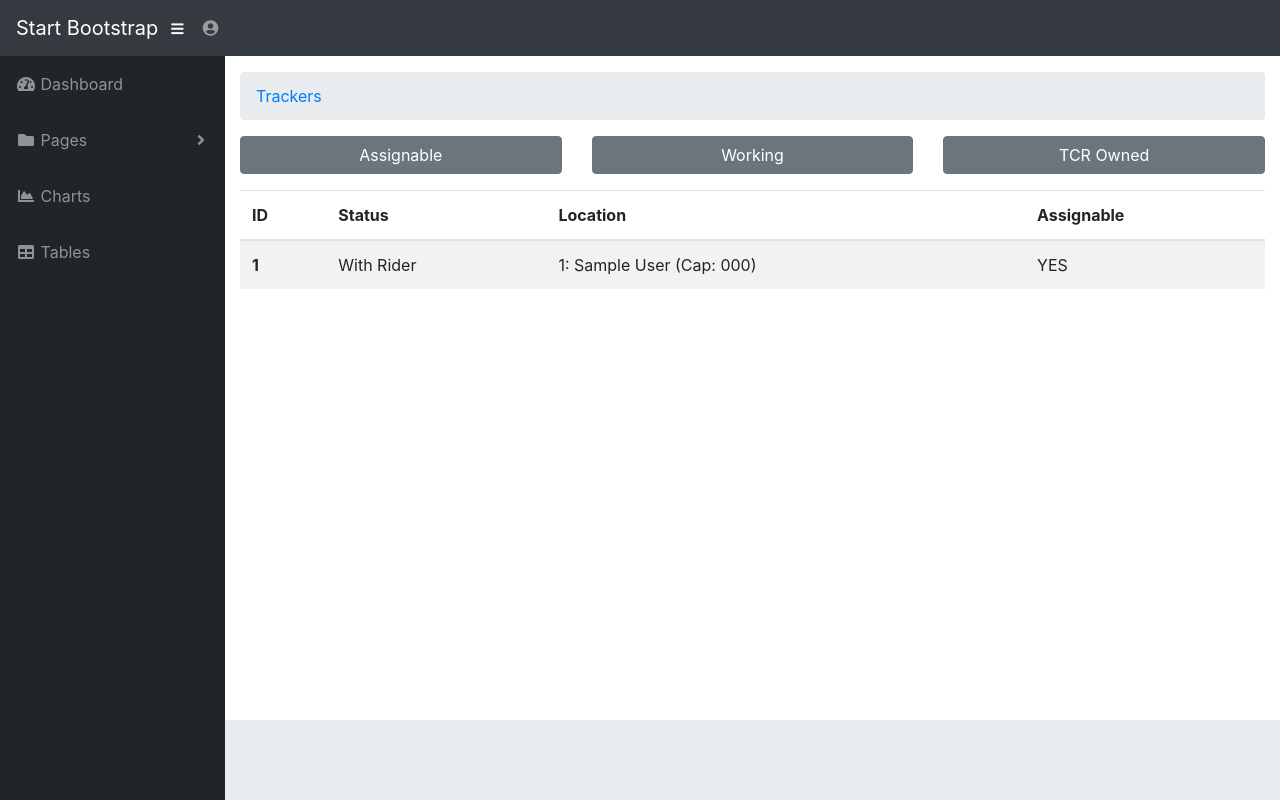
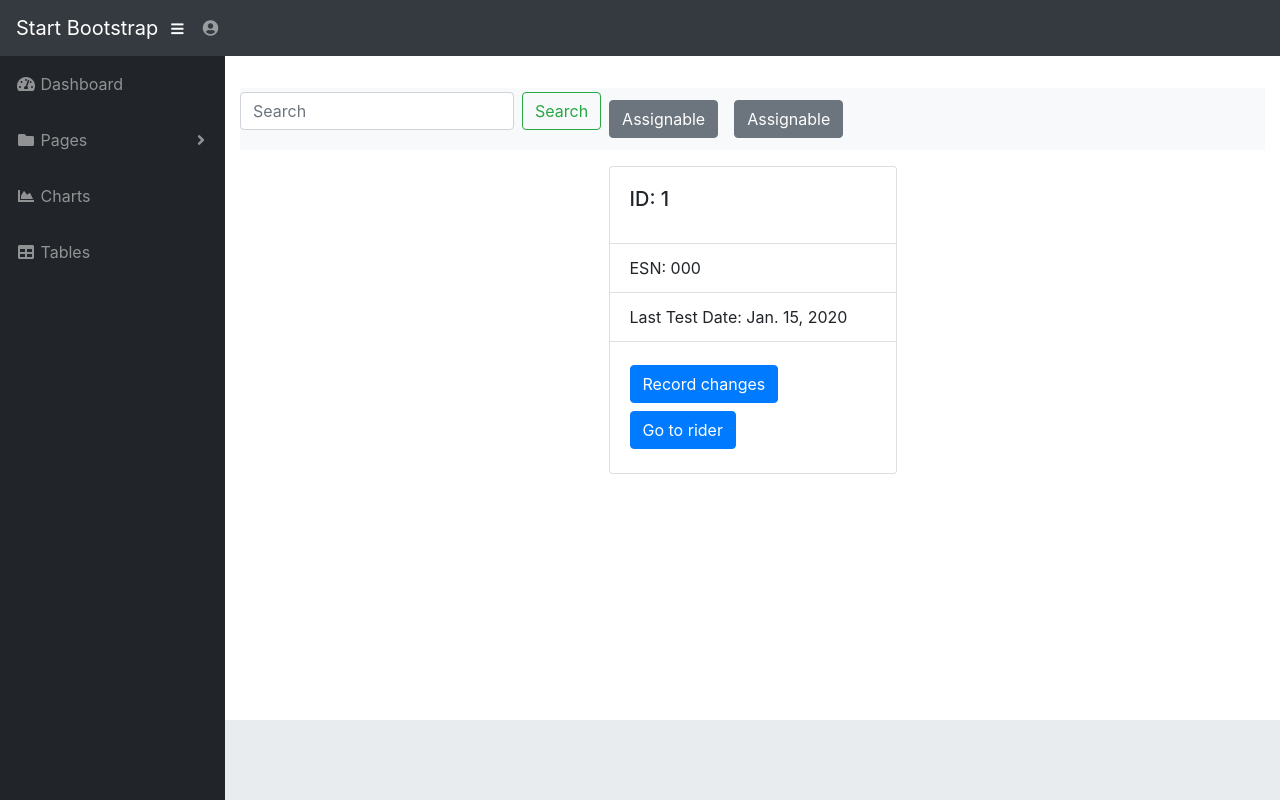
Before and after one commit to sbmooc/track_the_thing, a Django app: template tcr_tracker/tracker/templates/tracker/trackers_list.html in a window 1280 px wide. Run offline with Django 3.2, Linux system fonts and the light colour scheme; the template is opened without the code that fills it: values that come from a table or form of the project are taken from there, others are empty; tables that the repository leaves empty hold one stand-in row (values such as "Sample post"); parts of the project's set-up code (start-up, migrations or seed data) failed here and were passed over; some libraries are stand-ins or nearby versions.

Commit message:
revert back to using cards in tracker list template

```diff
--- a/tcr_tracker/tracker/templates/tracker/trackers_list.html
+++ b/tcr_tracker/tracker/templates/tracker/trackers_list.html
@@ -1,42 +1,57 @@
 {% extends 'tracker/base.html' %}
 {% block content %}
-    <ol class="breadcrumb">
-        <li class="breadcrumb-item">
-            <a href="#">Trackers</a>
-        </li>
-    </ol>
-        <div class="row mb-3">
-            <div class="col-sm">
-                <button type="button" class="btn btn-secondary btn-block">Assignable
-                </button>
-            </div>
-            <div class="col-sm">
-                <button type="button" class="btn btn-secondary btn-block">Working
-                </button>
-            </div>
-            <div class="col-sm">
-                <button type="button" class="btn btn-secondary btn-block">TCR Owned
-                </button>
-            </div>
+    <nav class="navbar-expand-lg navbar-light bg-light my-3 py-1">
+    <div class="collapse navbar-collapse" id="navbarTogglerDemo01">
+        <ul class="navbar-nav mr-auto mt-2 mt-lg-0">
+            <li>
+                <form class="form-inline my-2 my-lg-0">
+                    <input class="form-control mr-sm-2" type="search"
+                           placeholder="Search" aria-label="Search">
+                    <button class="btn btn-outline-success my-2 my-sm-0" type="submit">
+                        Search
+                    </button>
+                </form>
+            </li>
+            <li class="nav-item">
+                <a class="nav-link" href="#">
+                    <button type="button"
+                            class="btn btn-secondary btn-block">Assignable
+                    </button>
+                </a>
+            </li>
+            <li class="nav-item">
+                <a class="nav-link" href="#">
+                    <button type="button"
+                            class="btn btn-secondary btn-block">Assignable
+                    </button>
+                </a>
+            </li>
+        </ul>
         </div>
-        <table class="table table-striped">
-            <thead>
-            <tr>
-                <th scope="col">ID</th>
-                <th scope="col">Status</th>
-                <th scope="col">Location</th>
-                <th scope="col">Assignable</th>
-            </tr>
-            </thead>
-            <tbody>
+    </nav>
+    <div class="row justify-content-center">
             {% for tracker in trackers_list %}
-                <tr>
-                    <th scope="row">{{ tracker.id }}</th>
-                    <td>{{ tracker.tracker_loan_status }}</td>
-                    <td>{{ tracker.rider_assigned }}</td>
-                    <td>{{ tracker.assignable }}</td>
-                </tr>
+                <div class="card mx-2 mb-3" style="width: 18rem" id="tid-{{ tracker.id }}">
+                    <div class="card-body">
+                        <h5 class="card-title">ID: {{ tracker.id }}</h5>
+                    </div>
+                    <ul class="list-group list-group-flush">
+                        <li class="list-group-item">ESN: {{ tracker.esn_number }}</li>
+                        <li class="list-group-item">Last Test Date: {{ tracker.last_test_date }}</li>
+                    </ul>
+                    <div class="card-body justify-content-center">
+                        <a href="#" class="">
+                            <button type="button" class="my-1 btn btn-primary">
+                                Record changes
+                            </button>
+                        </a>
+                        <a href="#" class="">
+                            <button type="button" class="my-1 btn btn-primary">
+                                Go to rider
+                            </button>
+                        </a>
+                    </div>
+                </div>
             {% endfor %}
-            </tbody>
-        </table>
+    </div>
 {% endblock %}
```
